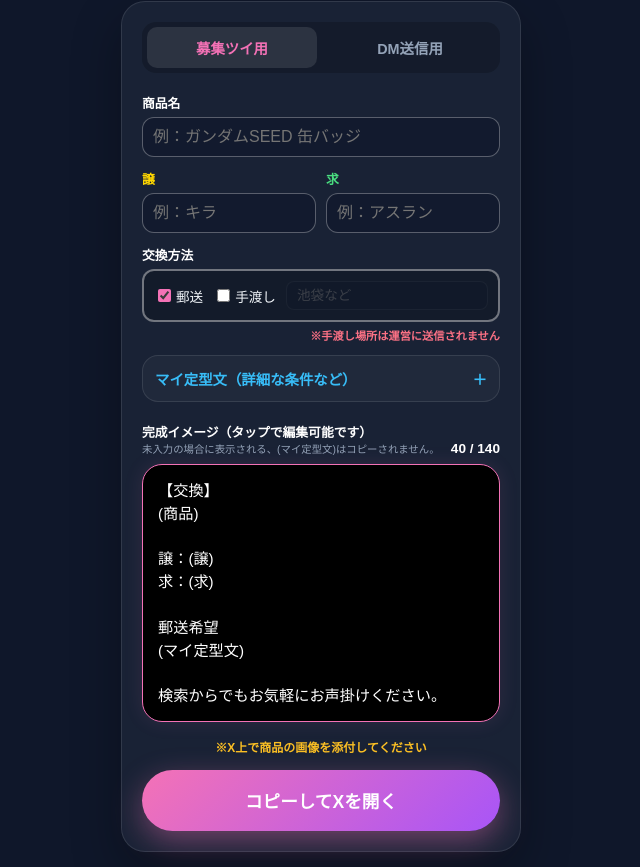
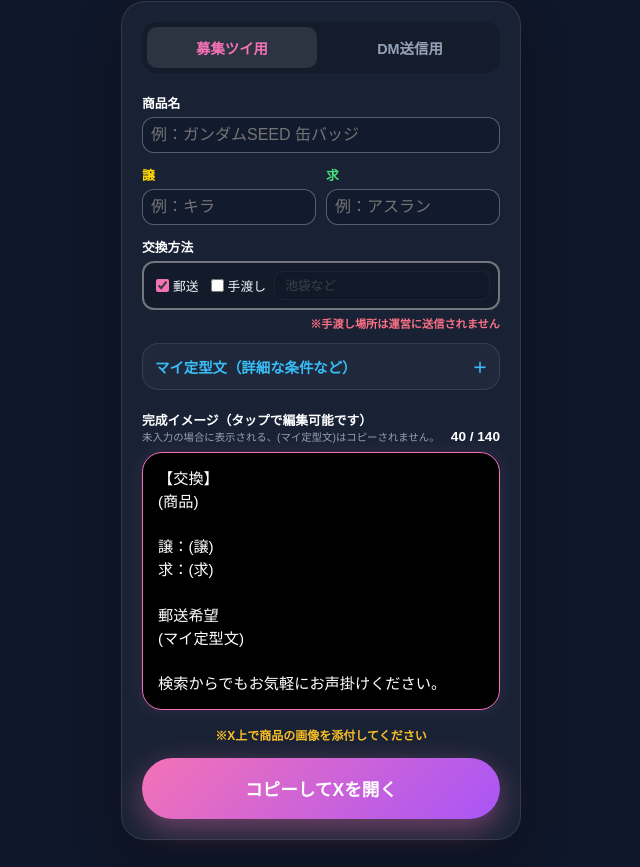
Before and after one commit to Bobayashibo/koukan-twi, a plain HTML site: page index.html in a window 1280 px wide. Shown: the part 76-943 px from the top of the page, without its empty margins (319-959 px from the left). Drawn offline with Linux system fonts and the light colour scheme.

Commit message:
index.html

```diff
--- a/index.html
+++ b/index.html
@@ -3,8 +3,8 @@
 <head>
   <meta charset="UTF-8">
   <meta name="viewport" content="width=device-width, initial-scale=1.0, maximum-scale=1.0, user-scalable=no">
-<title>ささっと交換ツイ - Twitter交換DM・募集投稿を簡単に作成</title>
-<meta name="description" content="X(Twitter)でのグッズ交換・郵送お取引をスムーズにする作成支援ツールです。募集ツイートやDMの定型文をささっと作成・保存できます。">
+  <title>ささっと交換ツイ - Twitter交換DM・募集投稿を簡単に作成</title>
+  <meta name="description" content="X(Twitter)でのグッズ交換・郵送お取引をスムーズにする作成支援ツールです。募集ツイートやDMの定型文をささっと作成・保存できます。">
   <style>
     /* アコーディオンのアイコン切り替え */
     details .plus-minus::before { content: "＋"; }
@@ -42,24 +42,24 @@
 
     <div id="post-view" class="view-content" style="display: block;">
       <label style="font-size: 0.8rem; color: #ffffff; display: block; margin-bottom: 5px; font-weight: bold;">商品名</label>
-      <input type="text" id="item" oninput="update()" placeholder="例：ガンダムSEED 缶バッジ" style="width: 100%; background: rgba(15, 23, 42, 0.6); border: 1px solid rgba(255,255,255,0.3); color: white; padding: 10px; border-radius: 12px; box-sizing: border-box; font-size: 16px; outline: none; margin-bottom: 12px;">
+      <input type="text" id="item" oninput="update()" placeholder="例：ガンダムSEED 缶バッジ" style="width: 100%; background: rgba(15, 23, 42, 0.6); border: 1px solid rgba(255,255,255,0.3); color: white; padding: 8px; border-radius: 12px; box-sizing: border-box; font-size: 16px; outline: none; margin-bottom: 12px;">
 
       <div style="display: flex; gap: 10px; margin-bottom: 12px;">
         <div style="flex: 1;">
           <label style="font-size: 0.8rem; color: #ffd700; display: block; margin-bottom: 5px; font-weight: bold;">譲</label>
-          <input type="text" id="have" oninput="update()" placeholder="例：キラ" style="width: 100%; background: rgba(15, 23, 42, 0.6); border: 1px solid rgba(255,255,255,0.3); color: white; padding: 10px; border-radius: 12px; box-sizing: border-box; font-size: 16px; outline: none;">
+          <input type="text" id="have" oninput="update()" placeholder="例：キラ" style="width: 100%; background: rgba(15, 23, 42, 0.6); border: 1px solid rgba(255,255,255,0.3); color: white; padding: 8px; border-radius: 12px; box-sizing: border-box; font-size: 16px; outline: none;">
         </div>
         <div style="flex: 1;">
           <label style="font-size: 0.8rem; color: #4ade80; display: block; margin-bottom: 5px; font-weight: bold;">求</label>
-          <input type="text" id="want" oninput="update()" placeholder="例：アスラン" style="width: 100%; background: rgba(15, 23, 42, 0.6); border: 1px solid rgba(255,255,255,0.3); color: white; padding: 10px; border-radius: 12px; box-sizing: border-box; font-size: 16px; outline: none;">
+          <input type="text" id="want" oninput="update()" placeholder="例：アスラン" style="width: 100%; background: rgba(15, 23, 42, 0.6); border: 1px solid rgba(255,255,255,0.3); color: white; padding: 8px; border-radius: 12px; box-sizing: border-box; font-size: 16px; outline: none;">
         </div>
       </div>
 
       <label style="font-size: 0.8rem; color: #ffffff; display: block; margin-bottom: 5px; font-weight: bold;">交換方法</label>
-      <div style="display: flex; align-items: center; background: rgba(0,0,0,0.2); padding: 10px; border-radius: 12px; margin-bottom: 5px; border: 2px solid rgba(255,255,255,0.4); gap: 10px;">
-        <label style="display: flex; align-items: center; cursor: pointer; font-size: 0.85rem;"><input type="checkbox" id="c_mail" checked onchange="update()" style="margin-right: 5px; accent-color: #f472b6;"> 郵送</label>
-        <label style="display: flex; align-items: center; cursor: pointer; font-size: 0.85rem;"><input type="checkbox" id="c_hand" onchange="update()" style="margin-right: 5px; accent-color: #f472b6;"> 手渡し</label>
-        <input type="text" id="place" oninput="update()" placeholder="池袋など" style="flex: 1; background: rgba(15, 23, 42, 0.6); border: 1px solid rgba(255,255,255,0.5); border-radius: 8px; color: white; outline: none; font-size: 0.85rem; padding: 6px 10px; transition: 0.2s;">
+      <div style="display: flex; align-items: center; background: rgba(0,0,0,0.2); padding: 8px; border-radius: 12px; margin-bottom: 5px; border: 2px solid rgba(255,255,255,0.4); gap: 8px;">
+        <label style="display: flex; align-items: center; cursor: pointer; font-size: 0.8rem; white-space: nowrap;"><input type="checkbox" id="c_mail" checked onchange="update()" style="margin-right: 4px; accent-color: #f472b6;"> 郵送</label>
+        <label style="display: flex; align-items: center; cursor: pointer; font-size: 0.8rem; white-space: nowrap;"><input type="checkbox" id="c_hand" onchange="update()" style="margin-right: 4px; accent-color: #f472b6;"> 手渡し</label>
+        <input type="text" id="place" oninput="update()" placeholder="池袋など" style="flex: 1; background: rgba(15, 23, 42, 0.6); border: 1px solid rgba(255,255,255,0.5); border-radius: 8px; color: white; outline: none; font-size: 0.8rem; padding: 6px 10px; transition: 0.2s; min-width: 0;">
       </div>
       <span style="font-size: 0.7rem; color: #fb7185; margin-bottom: 12px; display: block; text-align: right; font-weight: bold;">※手渡し場所は運営に送信されません</span>
 
@@ -67,7 +67,7 @@
         <summary style="padding: 12px; font-size: 0.9rem; cursor: pointer; color: #38bdf8; font-weight: bold; list-style: none; display: flex; justify-content: space-between; background: rgba(255,255,255,0.03); border-radius: 16px; border: 1px solid rgba(255,255,255,0.1);">マイ定型文（詳細な条件など）<span class="plus-minus"></span></summary>
         <div style="padding: 10px; display: flex; flex-direction: column; gap: 8px;">
           <div style="position: relative;">
-            <textarea id="post-memo" oninput="update()" placeholder="定型文を入力" rows="3" style="width: 100%; background: rgba(15, 23, 42, 0.6); border: 1px solid rgba(255,255,255,0.3); color: white; padding: 10px; border-radius: 12px; box-sizing: border-box; font-size: 16px; outline: none;"></textarea>
+            <textarea id="post-memo" oninput="update()" placeholder="定型文を入力" rows="3" style="width: 100%; background: rgba(15, 23, 42, 0.6); border: 1px solid rgba(255,255,255,0.3); color: white; padding: 8px; border-radius: 12px; box-sizing: border-box; font-size: 16px; outline: none;"></textarea>
             <button onclick="clearInput('post-memo')" style="position: absolute; right: 8px; bottom: 8px; background: rgba(255,255,255,0.1); color: #94a3b8; border: none; padding: 4px 8px; border-radius: 6px; font-size: 0.7rem; cursor: pointer;">全消去</button>
           </div>
           <p style="font-size: 0.7rem; color: white; margin: 0; text-align: center;">定型文を入力して保存を押すとテンプレートが保存できます。</p>
@@ -82,7 +82,7 @@
 
     <div id="dm-view" class="view-content" style="display: none;">
       <label style="font-size: 0.8rem; color: #ffffff; display: block; margin-bottom: 5px; font-weight: bold;">お相手の名前</label>
-      <input type="text" id="dm-name" oninput="update()" placeholder="例：ヤマダ" style="width: 100%; background: rgba(15, 23, 42, 0.6); border: 1px solid rgba(255,255,255,0.3); color: white; padding: 10px; border-radius: 12px; box-sizing: border-box; font-size: 16px; outline: none; margin-bottom: 12px;">
+      <input type="text" id="dm-name" oninput="update()" placeholder="例：ヤマダ" style="width: 100%; background: rgba(15, 23, 42, 0.6); border: 1px solid rgba(255,255,255,0.3); color: white; padding: 8px; border-radius: 12px; box-sizing: border-box; font-size: 16px; outline: none; margin-bottom: 12px;">
 
       <label style="font-size: 0.8rem; color: #ffffff; display: block; margin-bottom: 5px; font-weight: bold;">住所を今すぐ記載しますか？</label>
       <div style="display: flex; align-items: center; background: rgba(0,0,0,0.2); padding: 10px; border-radius: 12px; margin-bottom: 12px; border: 1px solid rgba(255,255,255,0.1); gap: 15px;">
@@ -91,7 +91,7 @@
       </div>
 
       <div id="addr-input-area" style="display: none;">
-        <textarea id="dm-address" oninput="update()" placeholder="〒000-0000 住所・氏名" rows="2" style="width: 100%; background: rgba(15, 23, 42, 0.6); border: 1px solid rgba(255,255,255,0.3); color: white; padding: 10px; border-radius: 12px; box-sizing: border-box; font-size: 16px; outline: none;"></textarea>
+        <textarea id="dm-address" oninput="update()" placeholder="〒000-0000 住所・氏名" rows="2" style="width: 100%; background: rgba(15, 23, 42, 0.6); border: 1px solid rgba(255,255,255,0.3); color: white; padding: 8px; border-radius: 12px; box-sizing: border-box; font-size: 16px; outline: none;"></textarea>
         <span style="font-size: 0.7rem; color: #fb7185; margin-bottom: 12px; display: block; text-align: right; font-weight: bold;">※住所は運営に送信されません</span>
       </div>
 
@@ -99,7 +99,7 @@
         <summary style="padding: 12px; font-size: 0.9rem; cursor: pointer; color: #a855f7; font-weight: bold; list-style: none; display: flex; justify-content: space-between; background: rgba(255,255,255,0.03); border-radius: 16px; border: 1px solid rgba(255,255,255,0.1);">梱包方法<span class="plus-minus"></span></summary>
         <div style="padding: 10px; display: flex; flex-direction: column; gap: 8px;">
           <div style="position: relative;">
-            <textarea id="dm-pack" oninput="update()" placeholder="梱包方法を入力" rows="3" style="width: 100%; background: rgba(15, 23, 42, 0.6); border: 1px solid rgba(255,255,255,0.3); color: white; padding: 10px; border-radius: 12px; box-sizing: border-box; font-size: 16px; outline: none;"></textarea>
+            <textarea id="dm-pack" oninput="update()" placeholder="梱包方法を入力" rows="3" style="width: 100%; background: rgba(15, 23, 42, 0.6); border: 1px solid rgba(255,255,255,0.3); color: white; padding: 8px; border-radius: 12px; box-sizing: border-box; font-size: 16px; outline: none;"></textarea>
             <button onclick="clearInput('dm-pack')" style="position: absolute; right: 8px; bottom: 8px; background: rgba(255,255,255,0.1); color: #94a3b8; border: none; padding: 4px 8px; border-radius: 6px; font-size: 0.7rem; cursor: pointer;">全消去</button>
           </div>
           <p style="font-size: 0.7rem; color: white; margin: 0; text-align: center;">梱包方法を入力して保存を押すとテンプレートが保存できます。</p>
@@ -115,7 +115,7 @@
         <summary style="padding: 12px; font-size: 0.9rem; cursor: pointer; color: #38bdf8; font-weight: bold; list-style: none; display: flex; justify-content: space-between; background: rgba(255,255,255,0.03); border-radius: 16px; border: 1px solid rgba(255,255,255,0.1);">マイ定型文（発送予定など）<span class="plus-minus"></span></summary>
         <div style="padding: 10px; display: flex; flex-direction: column; gap: 8px;">
           <div style="position: relative;">
-            <textarea id="dm-memo" oninput="update()" placeholder="発送予定など" rows="3" style="width: 100%; background: rgba(15, 23, 42, 0.6); border: 1px solid rgba(255,255,255,0.3); color: white; padding: 10px; border-radius: 12px; box-sizing: border-box; font-size: 16px; outline: none;"></textarea>
+            <textarea id="dm-memo" oninput="update()" placeholder="発送予定など" rows="3" style="width: 100%; background: rgba(15, 23, 42, 0.6); border: 1px solid rgba(255,255,255,0.3); color: white; padding: 8px; border-radius: 12px; box-sizing: border-box; font-size: 16px; outline: none;"></textarea>
             <button onclick="clearInput('dm-memo')" style="position: absolute; right: 8px; bottom: 8px; background: rgba(255,255,255,0.1); color: #94a3b8; border: none; padding: 4px 8px; border-radius: 6px; font-size: 0.7rem; cursor: pointer;">全消去</button>
           </div>
           <p style="font-size: 0.7rem; color: white; margin: 0; text-align: center;">定型文を入力して保存を押すとテンプレートが保存できます。</p>
@@ -254,9 +254,8 @@
 
       const isPost = currentTab === 'post-view';
       const text = textarea.value;
-      // 梱包方法未入力時の見出し除去ロジックを追加
       const cleanText = text
-        .replace(/\n\n【梱包方法】\n\(梱包方法\)/g, "") // DM用: 見出しごと消す
+        .replace(/\n\n【梱包方法】\n\(梱包方法\)/g, "")
         .replace(/\(マイ定型文\)/g, "")
         .replace(/\(商品\)/g, "")
         .replace(/\(譲\)/g, "")
@@ -357,7 +356,6 @@
     }
 
     function copyAction() {
-      // 梱包方法が未入力（(梱包方法)という文字列がある）場合は、その前の改行と見出しごと削除
       const text = document.getElementById('preview-editable').value
         .replace(/\n\n【梱包方法】\n\(梱包方法\)/g, "")
         .replace(/\(マイ定型文\)/g, "")
```
